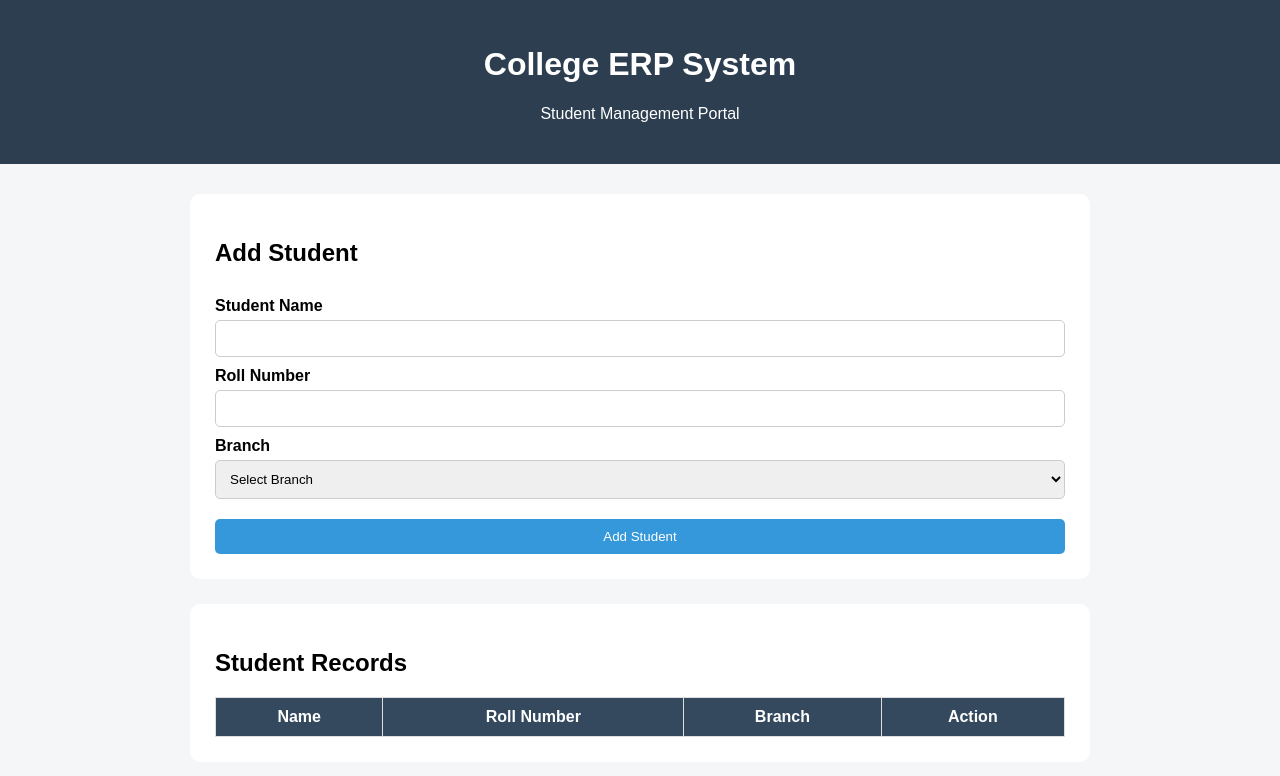
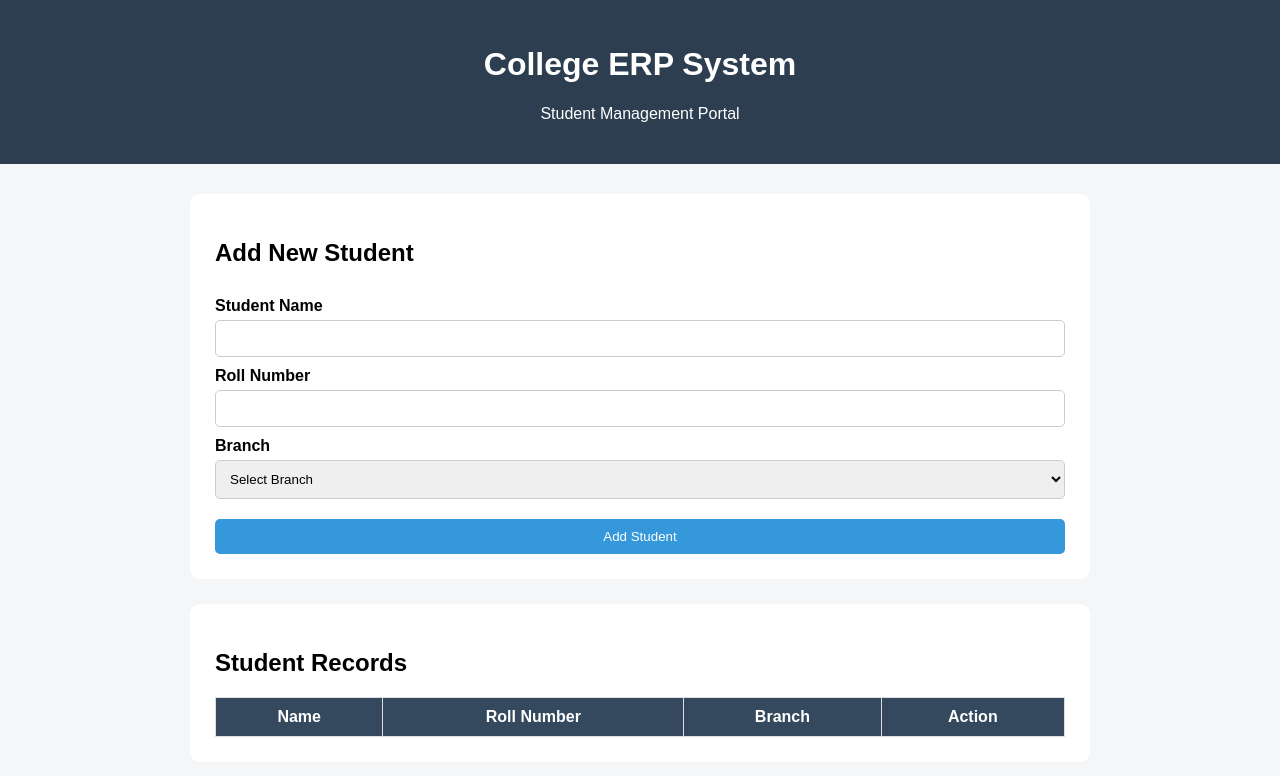
Before and after one commit to Swara1107/DEV-Assignment-1, a plain HTML site: page index.html in a window 1280 px wide. Drawn offline with Linux system fonts and the light colour scheme.

Commit message:
Update student form heading

```diff
--- a/index.html
+++ b/index.html
@@ -19,7 +19,7 @@
 
         <section class="card">
 
-            <h2>Add Student</h2>
+            <h2>Add New Student</h2>
 
             <form id="studentForm">
 
```
